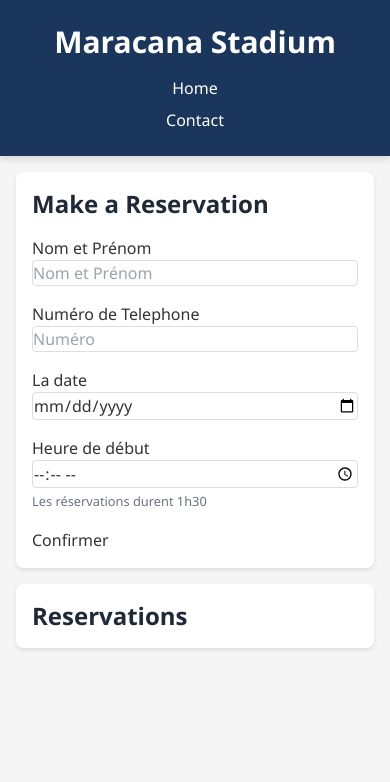
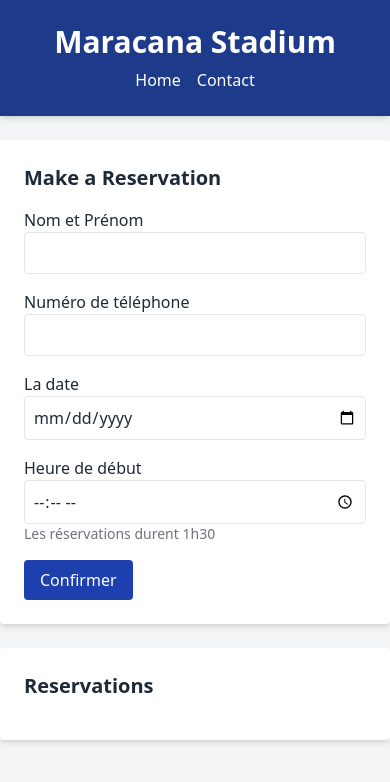
Before and after one commit to nnoay/maracana, a website: page public/index.html in a window 390 px wide. Drawn offline with nearby package versions, Linux system fonts and the light colour scheme; no server answers.

Commit message:
Update index.html

```diff
--- a/public/index.html
+++ b/public/index.html
@@ -1,218 +1,113 @@
 <!DOCTYPE html>
 <html lang="en">
 <head>
-    <meta charset="UTF-8">
-    <meta name="viewport" content="width=device-width, initial-scale=1.0">
+    <meta charset="UTF-8" />
+    <meta name="viewport" content="width=device-width, initial-scale=1.0"/>
     <title>Maracana Stadium</title>
-    <base target="_self">
     <script src="https://cdn.tailwindcss.com"></script>
-    <style>
-        body {
-            font-family: 'Segoe UI', Tahoma, Geneva, Verdana, sans-serif;
-            background-color: #f5f5f5;
-            color: #333;
-        }
+</head>
+<body class="bg-gray-100 text-gray-800 font-sans">
 
-        .head {
-            background-color: #1a365d;
-            color: white;
-            padding: 1.5rem;
-            text-align: center;
-            box-shadow: 0 4px 6px rgba(0, 0, 0, 0.1);
-        }
-
-        .list ul {
-            display: flex;
-            justify-content: center;
-            list-style: none;
-            padding: 0;
-            gap: 2rem;
-            margin-top: 1rem;
-        }
-
-        .list a {
-            color: white;
-            text-decoration: none;
-            font-weight: 500;
-            padding: 0.5rem 1rem;
-            border-radius: 4px;
-            transition: background-color 0.3s;
-        }
-
-        .list a:hover {
-            background-color: #2c5282;
-        }
-
-        .for, .form {
-            background-color: white;
-            border-radius: 8px;
-            box-shadow: 0 2px 4px rgba(0, 0, 0, 0.1);
-            padding: 2rem;
-            margin: 2rem auto;
-            max-width: 800px;
-        }
-
-        form {
-            display: flex;
-            flex-direction: column;
-            gap: 1rem;
-        }
-
-        label {
-            font-weight: 500;
-            margin-bottom: 0.5rem;
-        }
-
-        input {
-            padding: 0.75rem;
-            border: 1px solid #ddd;
-            border-radius: 4px;
-            width: 100%;
-            max-width: 400px;
-        }
-
-        button {
-            background-color: #1a365d;
-            color: white;
-            padding: 0.75rem 1.5rem;
-            border: none;
-            border-radius: 4px;
-            cursor: pointer;
-            font-weight: 500;
-            transition: background-color 0.3s;
-            width: fit-content;
-        }
-
-        button:hover {
-            background-color: #2c5282;
-        }
-
-        #reservationsList {
-            list-style: none;
-            padding: 0;
-        }
-
-        .reservation-item {
-            background-color: #f8fafc;
-            border-left: 4px solid #1a365d;
-            padding: 1rem;
-            margin-bottom: 1rem;
-            border-radius: 4px;
-        }
-
-        .reservation-item h3 {
-            margin: 0;
-            color: #1a365d;
-        }
-
-        .reservation-item p {
-            margin: 0.5rem 0 0;
-            color: #4a5568;
-        }
-
-        @media (max-width: 768px) {
-            .for, .form {
-                margin: 1rem;
-                padding: 1rem;
-            }
-
-            .list ul {
-                flex-direction: column;
-                gap: 0.5rem;
-            }
-        }
-    </style>
-</head>
-<body>
-<div class="head">
+<div class="bg-blue-900 text-white text-center py-6 shadow-md">
     <h1 class="text-3xl font-bold">Maracana Stadium</h1>
-    <div class="list">
-        <ul>
-            <li><a href="#">Home</a></li>
-            <li><a href="#">Contact</a></li>
-        </ul>
-    </div>
+    <ul class="flex justify-center gap-4 mt-2">
+        <li><a href="#" class="hover:underline">Home</a></li>
+        <li><a href="#" class="hover:underline">Contact</a></li>
+    </ul>
 </div>
 
-<div class="for">
-    <form id="reservationForm" method="post" action="/">
-        <h2 class="text-2xl font-semibold text-gray-800">Make a Reservation</h2>
-        <div>
-            <label for="nom">Nom et Prénom</label>
-            <input id="nom" type="text" placeholder="Nom et Prénom" required>
+<div class="bg-white rounded shadow-md p-6 max-w-2xl mx-auto mt-6">
+    <form id="reservationForm">
+        <h2 class="text-xl font-semibold mb-4">Make a Reservation</h2>
+        <div class="mb-4">
+            <label for="nom" class="block font-medium">Nom et Prénom</label>
+            <input id="nom" type="text" required class="border p-2 w-full rounded" />
         </div>
-        <div>
-            <label for="num">Numéro de Telephone</label>
-            <input id="num" type="tel" placeholder="Numéro" required>
+        <div class="mb-4">
+            <label for="num" class="block font-medium">Numéro de téléphone</label>
+            <input id="num" type="tel" required class="border p-2 w-full rounded" />
         </div>
-        <div>
-            <label for="date">La date</label>
-            <input id="date" type="date" required>
+        <div class="mb-4">
+            <label for="date" class="block font-medium">La date</label>
+            <input id="date" type="date" required class="border p-2 w-full rounded" />
         </div>
-        <div>
-            <label for="time">Heure de début</label>
-            <input id="time" type="time" min="08:00" max="22:00" step="1800" required>
-            <small class="text-gray-500">Les réservations durent 1h30</small>
+        <div class="mb-4">
+            <label for="time" class="block font-medium">Heure de début</label>
+            <input id="time" type="time" required class="border p-2 w-full rounded" min="08:00" max="22:00" step="1800" />
+            <p class="text-sm text-gray-500">Les réservations durent 1h30</p>
         </div>
-        <button type="submit">Confirmer</button>
+        <button type="submit" class="bg-blue-800 hover:bg-blue-900 text-white px-4 py-2 rounded">Confirmer</button>
     </form>
 </div>
 
-<div class="form">
-    <h2 class="text-2xl font-semibold text-gray-800">Reservations</h2>
+<div class="bg-white rounded shadow-md p-6 max-w-2xl mx-auto mt-6">
+    <h2 class="text-xl font-semibold mb-4">Reservations</h2>
     <ul id="reservationsList"></ul>
 </div>
 
-
 <script>
-document.addEventListener('DOMContentLoaded', function() {
+document.addEventListener('DOMContentLoaded', function () {
     const form = document.getElementById('reservationForm');
     const reservationsList = document.getElementById('reservationsList');
 
-    // Load reservations from server
     async function fetchReservations() {
         const res = await fetch('/reservations');
         const reservations = await res.json();
         displayReservations(reservations);
     }
 
-    // Show reservations
     function displayReservations(reservations) {
         reservationsList.innerHTML = '';
-
         if (reservations.length === 0) {
-            reservationsList.innerHTML = '<p class="text-gray-500">Aucune réservation pour le moment.</p>';
+            reservationsList.innerHTML = '<p class="text-gray-500">Aucune réservation.</p>';
             return;
         }
 
-        reservations.sort((a, b) => {
-            const dateA = new Date(`${a.date} ${a.time}`);
-            const dateB = new Date(`${b.date} ${b.time}`);
-            return dateA - dateB;
-        });
+        reservations.sort((a, b) => new Date(`${a.date}T${a.time}`) - new Date(`${b.date}T${b.time}`));
 
-        reservations.forEach(reservation => {
+        reservations.forEach(res => {
+            const [h, m] = res.time.split(':');
+            const end = new Date(0, 0, 0, h, m);
+            end.setMinutes(end.getMinutes() + 90);
+            const endTime = end.toTimeString().substring(0, 5);
+
             const li = document.createElement('li');
-            li.className = 'reservation-item';
-
-            const [hours, minutes] = reservation.time.split(':');
-            const endTime = new Date(0, 0, 0, parseInt(hours), parseInt(minutes));
-            endTime.setMinutes(endTime.getMinutes() + 90);
-            const formattedEnd = endTime.toTimeString().substring(0, 5);
+            li.className = 'border-l-4 border-blue-800 bg-gray-100 p-4 mb-3 rounded';
 
             li.innerHTML = `
-                <h3>${reservation.name}</h3>
-                <p>Date: ${reservation.date}</p>
-                <p>Heure: ${reservation.time} - ${formattedEnd}</p>
-                <p>Téléphone: ${reservation.phone}</p>
+                <h3 class="font-bold">${res.name}</h3>
+                <p>Date: ${res.date}</p>
+                <p>Heure: ${res.time} - ${endTime}</p>
+                <p>Téléphone: ${res.phone}</p>
+                <button class="mt-2 bg-red-600 hover:bg-red-700 text-white px-3 py-1 rounded delete-btn"
+                    data-date="${res.date}" data-time="${res.time}">Supprimer</button>
             `;
 
             reservationsList.appendChild(li);
         });
+
+        document.querySelectorAll('.delete-btn').forEach(btn => {
+            btn.addEventListener('click', async () => {
+                const date = btn.dataset.date;
+                const time = btn.dataset.time;
+
+                if (confirm("Supprimer cette réservation ?")) {
+                    const res = await fetch('/delete', {
+                        method: 'DELETE',
+                        headers: { 'Content-Type': 'application/json' },
+                        body: JSON.stringify({ date, time })
+                    });
+                    if (res.ok) {
+                        fetchReservations();
+                    } else {
+                        alert("Erreur lors de la suppression.");
+                    }
+                }
+            });
+        });
     }
 
-    // Handle form submission
-    form.addEventListener('submit', async function(e) {
+    form.addEventListener('submit', async function (e) {
         e.preventDefault();
 
         const reservation = {
@@ -229,9 +124,9 @@
         });
 
         if (res.status === 409) {
-            alert("Ce créneau horaire est déjà réservé. Veuillez choisir un autre moment.");
+            alert("Ce créneau est déjà réservé.");
         } else if (res.ok) {
-            alert("Réservation confirmée avec succès!");
+            alert("Réservation confirmée !");
             form.reset();
             fetchReservations();
         } else {
@@ -239,10 +134,10 @@
         }
     });
 
-    // Init
-    fetchReservations();
     const today = new Date().toISOString().split('T')[0];
     document.getElementById('date').min = today;
+
+    fetchReservations();
 });
 </script>
 
```
